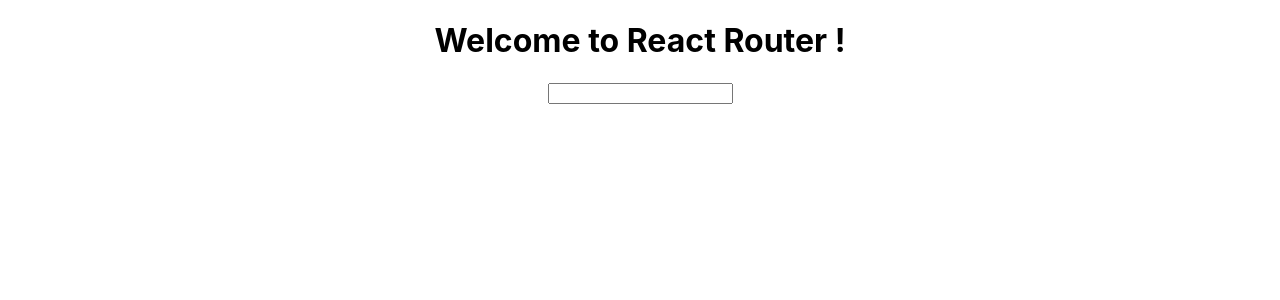
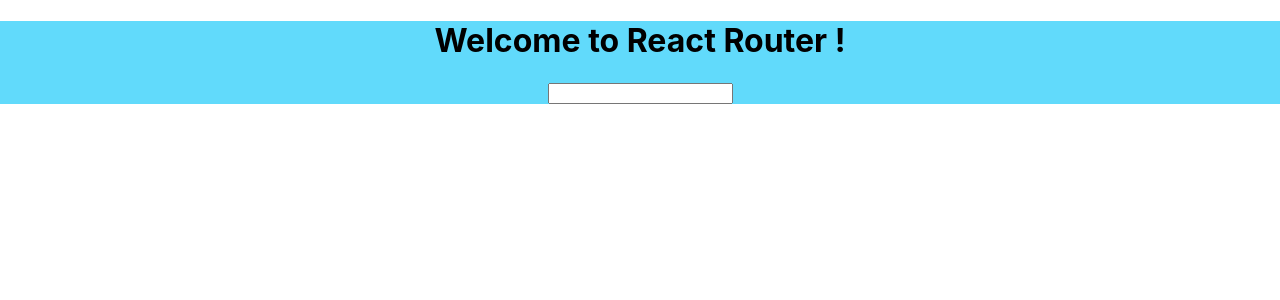
Before and after one commit to Pongchul/ReactTypeScript, a React (Create React App) app: page / in a window 1280 px wide. Shown: the top 300 px of the page. Built offline with nearby package versions, Linux system fonts and the light colour scheme.

Commit message:
Featuring : Practice React

```diff
--- a/src/App.css
+++ b/src/App.css
@@ -1,5 +1,6 @@
 .App {
   text-align: center;
+  background: #61dafb;
 }
 
 .App-logo {
```
